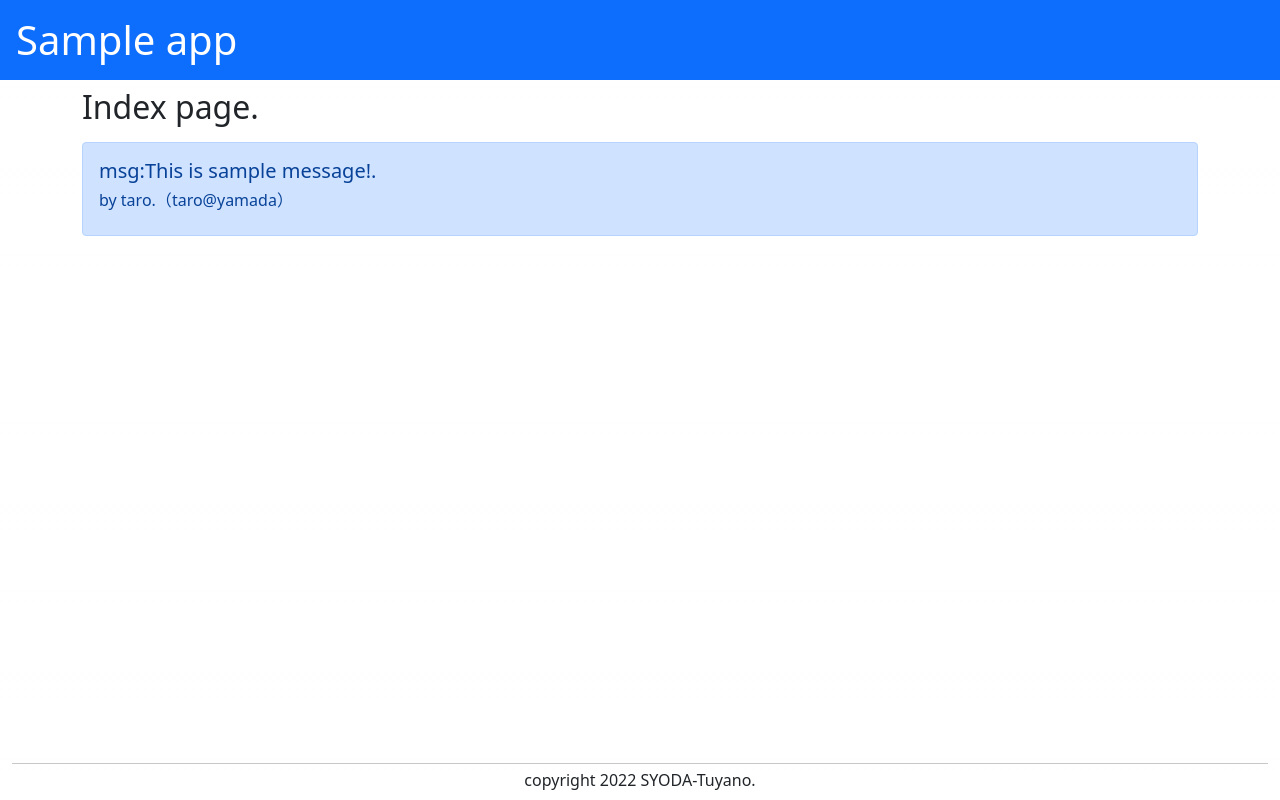
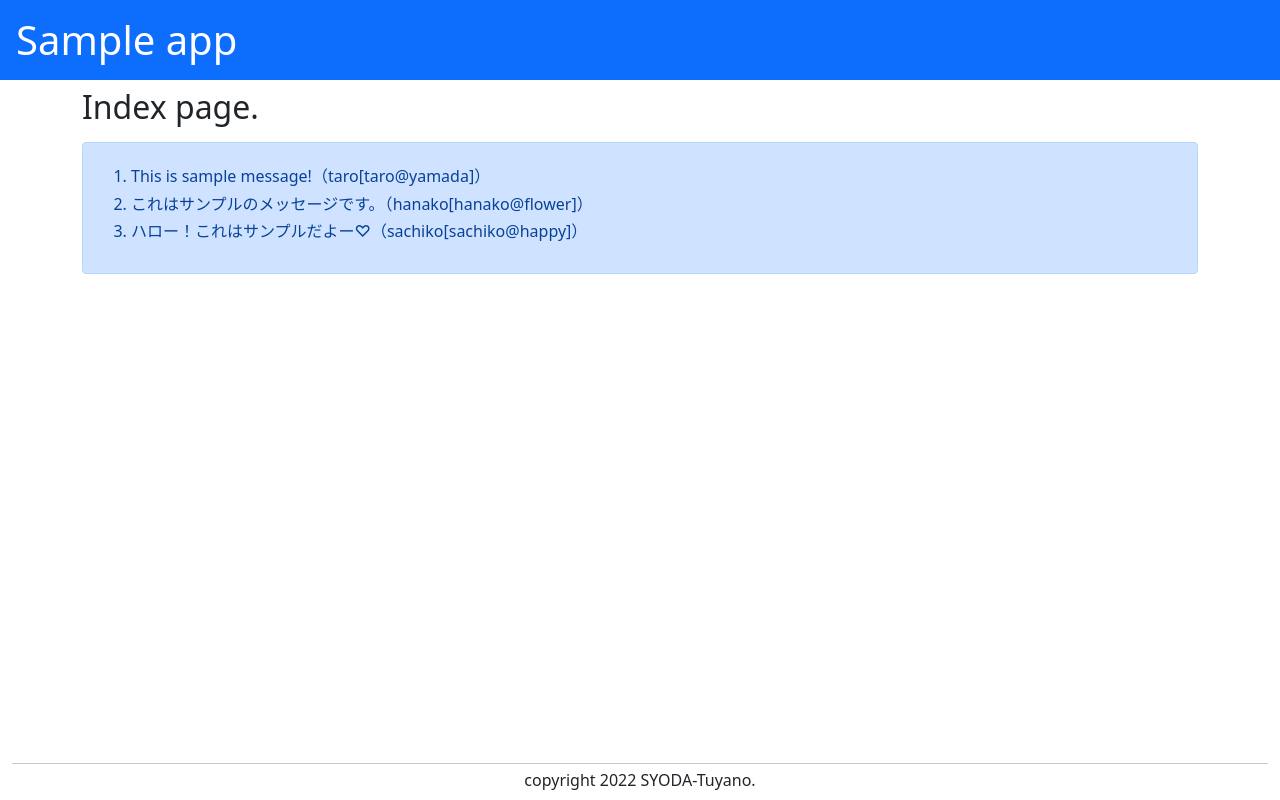
Before and after one commit to pomepome0505/react-study, a Next.js app in the folder my-app/: page / in a window 1280 px wide. Built offline with nearby package versions, Linux system fonts and the light colour scheme.

Commit message:
getStaticPropsを使ったSSGレンダリングの学習

```diff
--- a/my-app/pages/index.tsx
+++ b/my-app/pages/index.tsx
@@ -1,20 +1,22 @@
 import Head from "next/head";
 const url = "http://localhost:3000/data.json"
 
-export async function getServerSideProps(context) {
+export async function getStaticProps(context) {
   const result = await fetch(url)
   const data = await result.json()
-  const n = context.query.id == undefined ? 0
-    : context.query.id >= data.length ? 0 : context.query.id
   return {
-    props:data[n]
+    props:{data:data}
   }
 }
 
 type Props = {
-  message: String
-  name: String
-  email: String
+  data: [
+    {
+      message: string
+      name: string
+      email: string
+    }
+  ]
 }
 
 export default function Home(props: Props) {
@@ -26,8 +28,13 @@ export default function Home(props: Props) {
       <main className="container">
         <h2>Index page.</h2>
         <div className="alert alert-primary my-3">
-          <p className="h5">msg:{props.message}.</p>
-          <p className="h6">by {props.name}.（{props.email}）</p>
+          <ol>
+            {props.data.map(value=>
+              <li className="my-2 h6" key={value.name}>
+                {value.message}（{value.name}[{value.email}]）
+              </li>
+            )}
+          </ol>
         </div>
       </main>
     </div>
```
